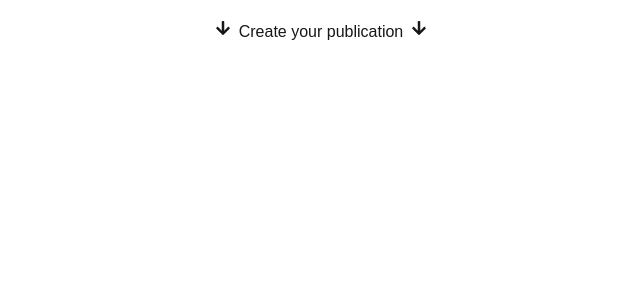
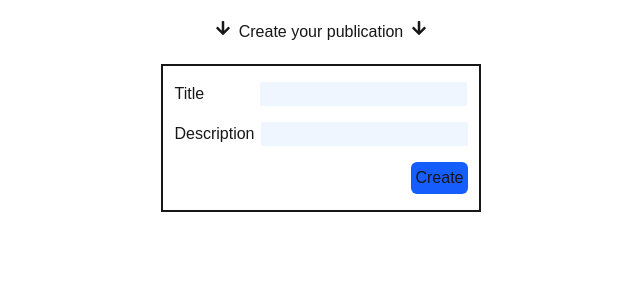
Before and after one commit to MehdiA7/Workshop-NextJS-Blog, a Next.js app in the folder my-app/: page /publication/create in a window 1280 px wide. Shown: the top 300 px of the page, without its empty margins (319-959 px from the left). Built offline with nearby package versions, Linux system fonts and the light colour scheme.

Commit message:
Add the form for create publication and spinner component

```diff
--- a/my-app/app/components/NewPublicationForm.tsx
+++ b/my-app/app/components/NewPublicationForm.tsx
@@ -1,14 +1,36 @@
 import React from "react";
-import { FaArrowDown } from "react-icons/fa";
 
 const NewPublicationForm = () => {
     return (
-        <div className="flex justify-center mt-5">
-            <h1 className="inline-flex">
-                <FaArrowDown className="mr-2"/>
-                Create your publication
-                <FaArrowDown className="ml-2"/>
-            </h1>
+        <div className="flex justify-center border-2 w-80 ">
+            <form action="" className="mt-4 mb-4 space-y-4">
+                <label htmlFor="title" className="mr-14">
+                    Title
+                </label>
+                <input
+                    type="text"
+                    id="title"
+                    className="bg-blue-50 border-black"
+                />
+                <br />
+                <label htmlFor="description" className="mr-1.5">
+                    Description
+                </label>
+                <input
+                    type="text"
+                    id="description"
+                    className="bg-blue-50 border-black"
+                />
+                <br />
+                <div className="flex justify-end">
+                    <button
+                        type="submit"
+                        className="bg-blue-600 hover:bg-blue-500 p-1 rounded-md"
+                    >
+                        Create
+                    </button>
+                </div>
+            </form>
         </div>
     );
 };
--- /dev/null
+++ b/my-app/app/components/Spinner.tsx
@@ -0,0 +1,16 @@
+import React from "react";
+
+const Spinner = () => {
+    return (
+        <div
+            className="inline-block h-4 w-4 animate-spin rounded-full border-2 border-solid border-current border-e-transparent align-[-0.125em] text-surface motion-reduce:animate-[spin_1.5s_linear_infinite] dark:text-white"
+            role="status"
+        >
+            <span className="!absolute !-m-px !h-px !w-px !overflow-hidden !whitespace-nowrap !border-0 !p-0 ![clip:rect(0,0,0,0)]">
+                Loading...
+            </span>
+        </div>
+    );
+};
+
+export default Spinner;
--- a/my-app/app/publication/create/page.tsx
+++ b/my-app/app/publication/create/page.tsx
@@ -1,10 +1,20 @@
 import NewPublicationForm from "@/app/components/NewPublicationForm";
 import React from "react";
+import { FaArrowDown } from "react-icons/fa";
 
 const CreatePage = () => {
     return (
         <main>
-            <NewPublicationForm />
+            <div className="flex justify-center mt-5">
+                <h1 className="inline-flex">
+                    <FaArrowDown className="mr-2" />
+                    Create your publication
+                    <FaArrowDown className="ml-2" />
+                </h1>
+            </div>
+            <article className="flex justify-center mt-5">
+            <NewPublicationForm  />
+            </article>
         </main>
     );
 };
--- a/my-app/app/publication/page.tsx
+++ b/my-app/app/publication/page.tsx
@@ -8,11 +8,18 @@ const PublicationPage = () => {
             <h1 className="flex justify-center text-2xl">Publication</h1>
             <div className="flex justify-end">
                 <Link href="/publication/create">
-                    <button className="bg-blue-600 p-1 rounded-md mr-10 ">
+                    <button className="bg-blue-600 hover:bg-blue-500 p-1 rounded-md mr-10 ">
                         Create New
                     </button>
                 </Link>
             </div>
+
+            <PublicationCard
+                title="My new Bike"
+                description="My bike is totaly amazing and electrical ! See that ! Oh no i can't put a photo here ..."
+                like={2}
+            />
+
             <PublicationCard
                 title="My new Bike"
                 description="My bike is totaly amazing and electrical ! See that ! Oh no i can't put a photo here ..."
```
Also changed, not shown: 1 other file (tests, documents, lock files or other folders).
